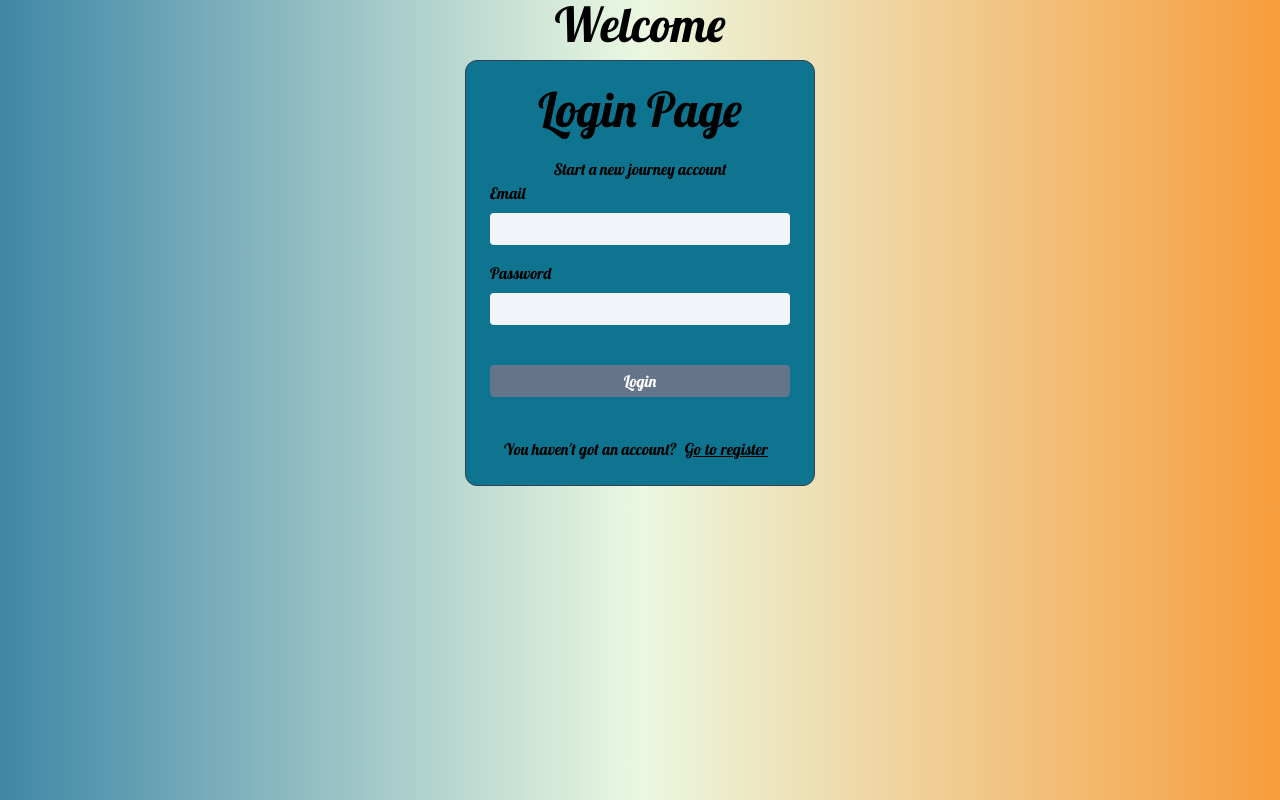
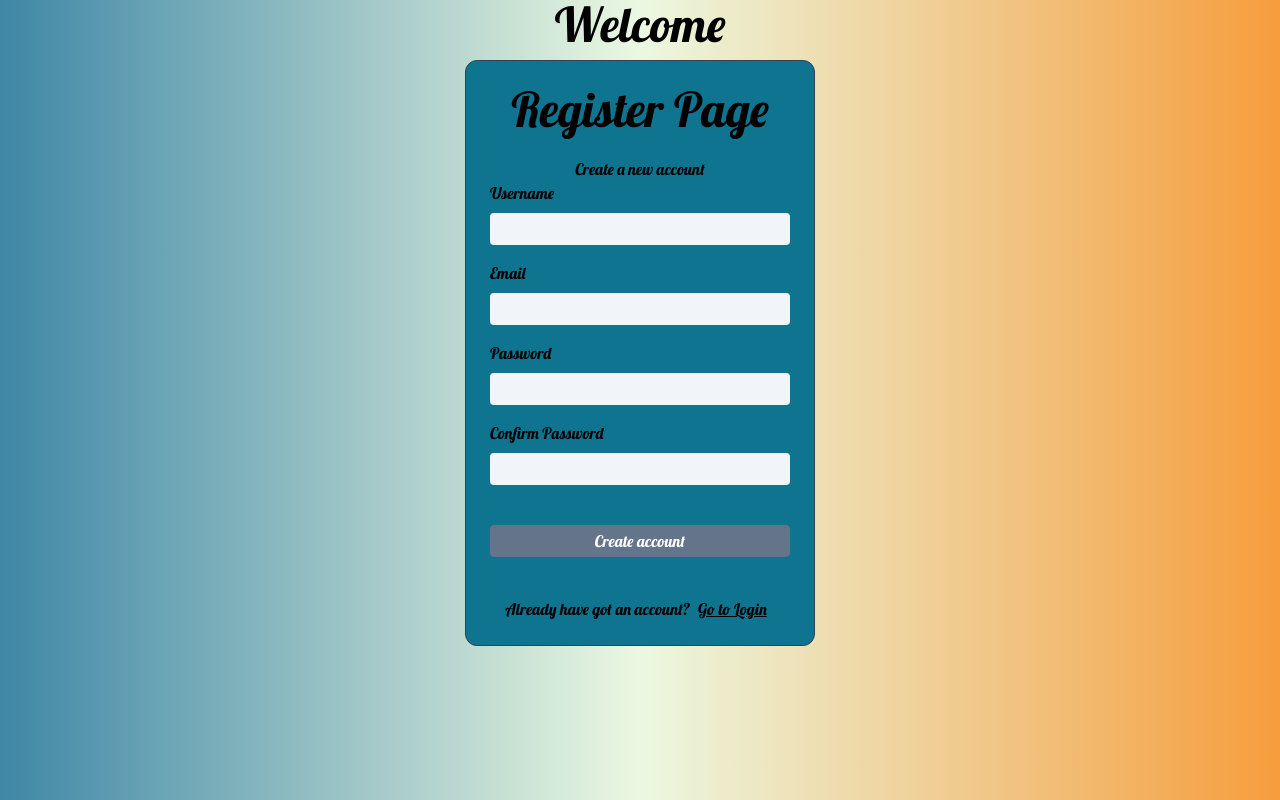
Before and after one commit to lthdt-18clc4-18127201/tic-tac-toe, a React (Vite) app: page / in a window 1280 px wide. Built offline with nearby package versions, Linux system fonts and the light colour scheme.

Commit message:
update App.tsx

```diff
--- a/src/App.tsx
+++ b/src/App.tsx
@@ -1,5 +1,5 @@
 import Header from "./components/Header"
-import LoginPage from "./components/LoginPage";
+import RegisterPage from "./components/RegisterPage";
 
 
 function App() {
@@ -9,7 +9,7 @@ function App() {
         <Header>
           <h1 className="text-5xl font-display">Welcome</h1>
         </Header>
-        <LoginPage />
+        <RegisterPage />
     </div>
   )
 }
```
